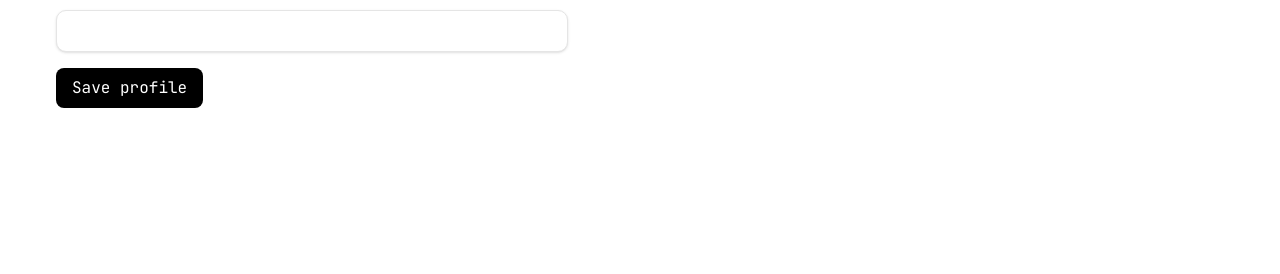
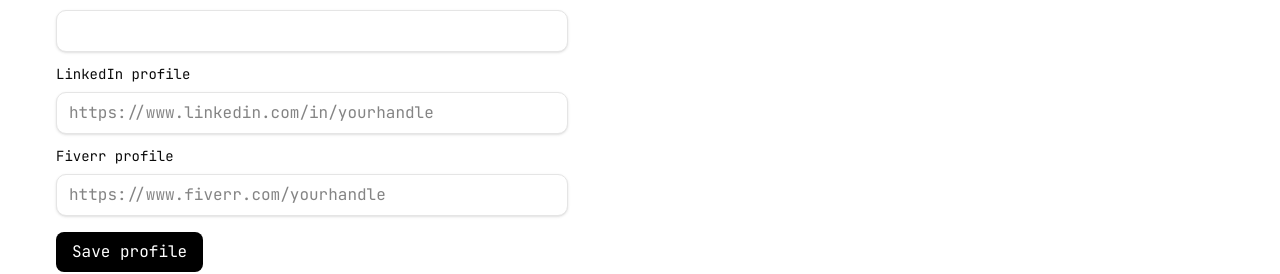
Before and after one commit to UmalumeWabanye/RemoHire, a Next.js app in the folder apps/web/: page /candidate/profile in a window 1280 px wide. Shown: the part 279-553 px from the top of the page. Built offline with nearby package versions, Linux system fonts and the light colour scheme; no server answers.

Commit message:
Onboarding: gate dashboard and sign-in/sign-up to candidate profile onboarding; persist linkedin/fiverr in profiles

```diff
--- a/apps/web/src/app/api/auth/create-profile/route.ts
+++ b/apps/web/src/app/api/auth/create-profile/route.ts
@@ -5,7 +5,7 @@
   try {
     const body = await request.json()
   const { id } = body || {}
-  const { email: rawEmail, full_name } = body || {}
+  const { email: rawEmail, full_name, linkedin, fiverr } = body || {}
   let email = rawEmail
   if (typeof email === 'string') email = email.trim().toLowerCase()
     if (!id || !email) {
@@ -13,8 +13,14 @@
     }
 
     const svc = createServiceRoleClient()
-    // insert a profile if it doesn't exist
-  const { data, error } = await svc.from('profiles').upsert({ id, email, full_name }, { onConflict: 'id' })
+  // upsert a profile. prefer onConflict by id when provided, otherwise upsert by email
+  const payload: Record<string, unknown> = { email, full_name }
+  if (typeof linkedin === 'string') payload.linkedin = linkedin
+  if (typeof fiverr === 'string') payload.fiverr = fiverr
+  if (id) payload.id = id
+
+  const onConflict = id ? 'id' : 'email'
+  const { data, error } = await svc.from('profiles').upsert(payload, { onConflict })
     if (error) {
       return NextResponse.json({ error: error.message }, { status: 500 })
     }
--- a/apps/web/src/app/auth/signin/page.tsx
+++ b/apps/web/src/app/auth/signin/page.tsx
@@ -41,11 +41,22 @@
       }
 
   const cleanEmail = (email || '').trim().toLowerCase()
-  const res = await auth.signInWithPassword({ email: cleanEmail, password })
+      const res = await auth.signInWithPassword({ email: cleanEmail, password })
       if (res?.error) {
         setMessage(res.error.message || String(res.error))
       } else {
-        router.push("/dashboard")
+        // After sign-in, check if the profile exists / is complete and route to onboarding if needed
+        try {
+          const profile = await (await import('@/lib/supabase/provider')).default.getProfileByEmail(cleanEmail)
+          const needsOnboarding = !profile || !profile.full_name
+          if (needsOnboarding) {
+            router.push('/candidate/profile')
+          } else {
+            router.push('/dashboard')
+          }
+        } catch {
+          router.push('/dashboard')
+        }
       }
     } catch (err) {
       setMessage(String(err))
--- a/apps/web/src/app/auth/signup/page.tsx
+++ b/apps/web/src/app/auth/signup/page.tsx
@@ -50,8 +50,8 @@
         // Supabase may require email confirmation depending on project settings.
   const hasSession = (res as unknown as { data?: { session?: unknown } })?.data?.session ?? null
         if (hasSession) {
-          setMessage('Account created — redirecting to your dashboard...')
-          setTimeout(() => router.push('/dashboard'), 800)
+          setMessage('Account created — redirecting to profile onboarding...')
+          setTimeout(() => router.push('/candidate/profile'), 800)
         } else {
           setMessage('Account created. Check your email for a confirmation link (if required) and then sign in.')
         }
--- a/apps/web/src/app/candidate/profile/page.tsx
+++ b/apps/web/src/app/candidate/profile/page.tsx
@@ -1,19 +1,27 @@
 "use client"
 
 import React, { useState } from "react"
-import provider from "@/lib/supabase/provider"
 import { Input } from "@/components/ui/input"
 
 export default function CandidateProfilePage(): React.ReactElement {
   const [email, setEmail] = useState("")
   const [name, setName] = useState("")
   const [message, setMessage] = useState("")
+  const [linkedin, setLinkedin] = useState("")
+  const [fiverr, setFiverr] = useState("")
 
   async function handleSave(e: React.FormEvent) {
     e.preventDefault()
     try {
-      const p = await provider.createProfile(email || undefined, name || undefined)
-      setMessage(`Saved profile ${p?.id ?? "(no id)"}`)
+      const cleanEmail = (email || '').trim().toLowerCase()
+      const res = await fetch('/api/auth/create-profile', {
+        method: 'POST',
+        headers: { 'Content-Type': 'application/json' },
+        body: JSON.stringify({ email: cleanEmail, full_name: name || undefined, linkedin: linkedin || undefined, fiverr: fiverr || undefined })
+      })
+      const json = await res.json()
+      if (!res.ok) throw new Error(json?.error || 'create profile failed')
+      setMessage(`Saved profile ${json?.data ? 'ok' : '(no data)'}`)
     } catch {
       setMessage("Failed to save profile")
     }
@@ -26,8 +34,14 @@
         <label className="block mb-2 text-sm">Full name</label>
         <Input value={name} onChange={(e) => setName(e.target.value)} />
 
-        <label className="block mt-3 mb-2 text-sm">Email</label>
-        <Input value={email} onChange={(e) => setEmail(e.target.value)} />
+  <label className="block mt-3 mb-2 text-sm">Email</label>
+  <Input value={email} onChange={(e) => setEmail(e.target.value)} />
+
+  <label className="block mt-3 mb-2 text-sm">LinkedIn profile</label>
+  <Input value={linkedin} onChange={(e) => setLinkedin(e.target.value)} placeholder="https://www.linkedin.com/in/yourhandle" />
+
+  <label className="block mt-3 mb-2 text-sm">Fiverr profile</label>
+  <Input value={fiverr} onChange={(e) => setFiverr(e.target.value)} placeholder="https://www.fiverr.com/yourhandle" />
 
         <div className="mt-4">
           <button className="rounded-md bg-black px-4 py-2 text-white" type="submit">Save profile</button>
--- a/apps/web/src/app/dashboard/page.tsx
+++ b/apps/web/src/app/dashboard/page.tsx
@@ -19,10 +19,22 @@
         if (!mounted) return
         const u = res?.data?.session?.user ?? null
         setUser(u)
+        if (!u) {
+          setLoading(false)
+          router.push("/supabase-test")
+          return
+        }
+
+        // if signed in, check profile completion and route to onboarding if needed
+        try {
+          const profile = await (await import('@/lib/supabase/provider')).default.getProfileByEmail(u.email ?? undefined)
+          if (!profile || !profile.full_name) {
+            router.push('/candidate/profile')
+            return
+          }
+        } catch {}
+
         setLoading(false)
-        if (!u) {
-          router.push("/supabase-test")
-        }
       } catch {
         if (!mounted) return
         setLoading(false)
--- a/apps/web/src/lib/supabase/provider.ts
+++ b/apps/web/src/lib/supabase/provider.ts
@@ -90,7 +90,8 @@
   if (!url || !anon) return null
 
   const supabase = createBrowserClient()
-  const { data } = await supabase.from("profiles").select("id, email, full_name, role").eq("email", email).limit(1)
+  const clean = typeof email === 'string' ? email.trim().toLowerCase() : email
+  const { data } = await supabase.from("profiles").select("id, email, full_name, role, linkedin, fiverr").eq("email", clean).limit(1)
   return (data && (data as Profile[])[0]) ?? null
 }
 
```
